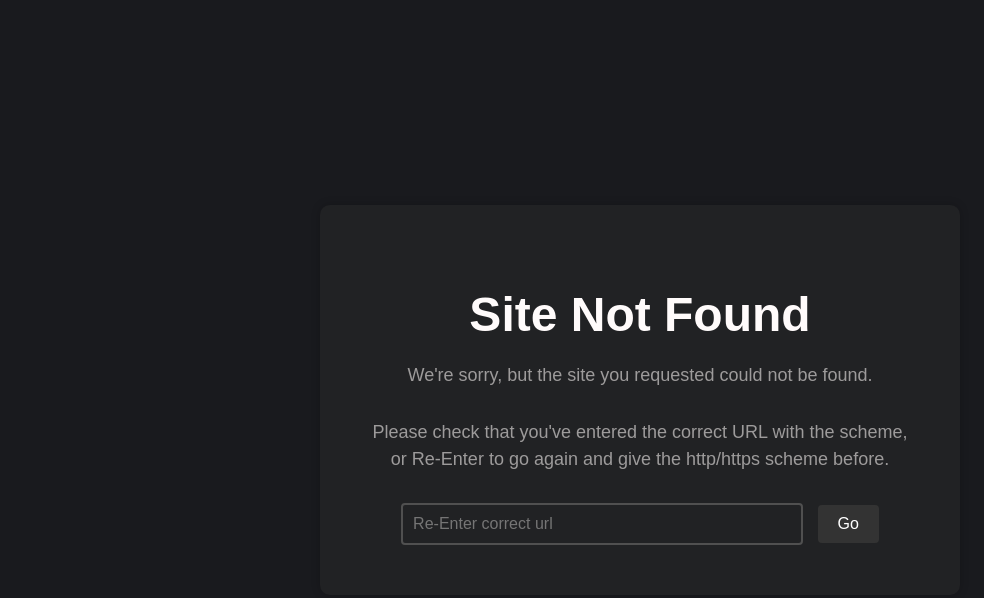
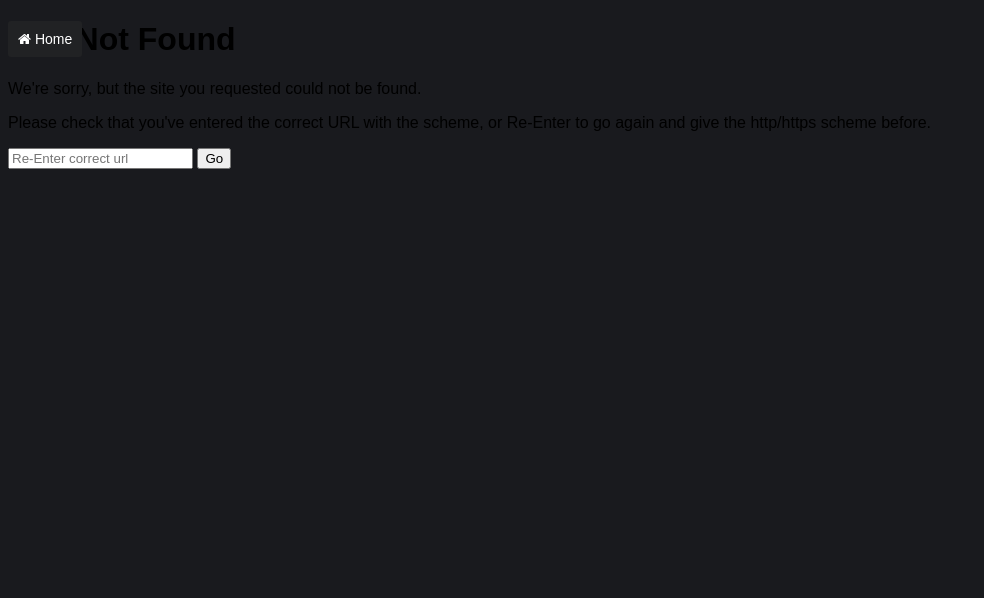
Before and after one commit to Oryvex/oryvex, a plain HTML site: page goto/index.html in a window 1280 px wide. Shown: the whole page, without its empty margins (0-984 px from the left). Drawn offline with nearby package versions, Linux system fonts and the light colour scheme.

Commit message:
Update index.html

```diff
--- a/goto/index.html
+++ b/goto/index.html
@@ -4,7 +4,8 @@
     <meta charset="UTF-8">
     <title>Redirect to URL</title>
     <meta name="viewport" content="width=device-width, initial-scale=1.0">
-
+<link rel="stylesheet" href="https://cdnjs.cloudflare.com/ajax/libs/font-awesome/4.7.0/css/font-awesome.min.css">
+  <link rel="stylesheet" href="https://unicons.iconscout.com/release/v4.0.8/css/line.css">
     <link rel='stylesheet' href='/style/style.css'>
   <link href="/image/icon.png" rel="icon"/>
 
@@ -14,59 +15,6 @@
   font-family: Arial, sans-serif;
 }
 
-.container {
-  max-width: 600px;
-    margin: 0 auto;
-    text-align: center;
-    padding: 50px;
-    background-color: #212224;
-    border-radius: 10px;
-    box-shadow: 0 0 10px rgba(0, 0, 0, 0.2);
-  position: absolute;
-  top: 50%;
-  left: 50%;
-  transform: translate(-50%, -50%);
-}
-
-h1 {
-  font-size: 48px;
-    color: #fffbfb;
-    margin-bottom: 20px;
-}
-
-p {
- font-size: 18px;
-    color: #9d9b9b;
-    line-height: 1.5;
-    margin-bottom: 30px;
-}
-
-form input[type="text"] {
-    padding: 10px;
-    font-size: 16px;
-    border: 2px solid #505050;
-    border-radius: 4px;
-    width: 70%;
-    margin-right: 10px;
-    outline: none;
-    background-color: transparent;
-    color: white;
-}
-
-form button[type="submit"] {
-  padding: 10px 20px;
-  font-size: 16px;
-  background-color: #333;
-  color: #fff;
-  border: none;
-  border-radius: 4px;
-  cursor: pointer;
-  transition: background-color 0.2s;
-}
-
-form button[type="submit"]:hover {
-  background-color: #555;
-}
 @media screen and (max-width: 768px) {
   .container {
     padding: 20px;
@@ -89,13 +37,14 @@ form button[type="submit"]:hover {
 </style>
   <body>
     <div id="error-message" style="display: none;">
+      <a href='/' class='mackl' style='position: fixed;border-radius: 3px;'><i class='fa fa-home'></i>&nbsp;Home</a>
     <div class="container">
-      <h1>Site Not Found</h1>
-      <p>We're sorry, but the site you requested could not be found.</p>
-      <p>Please check that you've entered the correct URL with the scheme, or Re-Enter to go again and give the http/https scheme before.</p>
+      <h1 class="hai">Site Not Found</h1>
+      <p class='pry'>We're sorry, but the site you requested could not be found.</p>
+      <p class='pry'>Please check that you've entered the correct URL with the scheme, or Re-Enter to go again and give the http/https scheme before.</p>
       <form action="/goto/?url=" method="get">
-        <input type="text" name="url" placeholder="Re-Enter correct url">
-        <button type="submit">Go</button>
+        <input class='inxpa' type="text" name="url" placeholder="Re-Enter correct url">
+        <button class='btabaa' type="submit">Go</button>
       </form>
     </div>
   </body>
```
